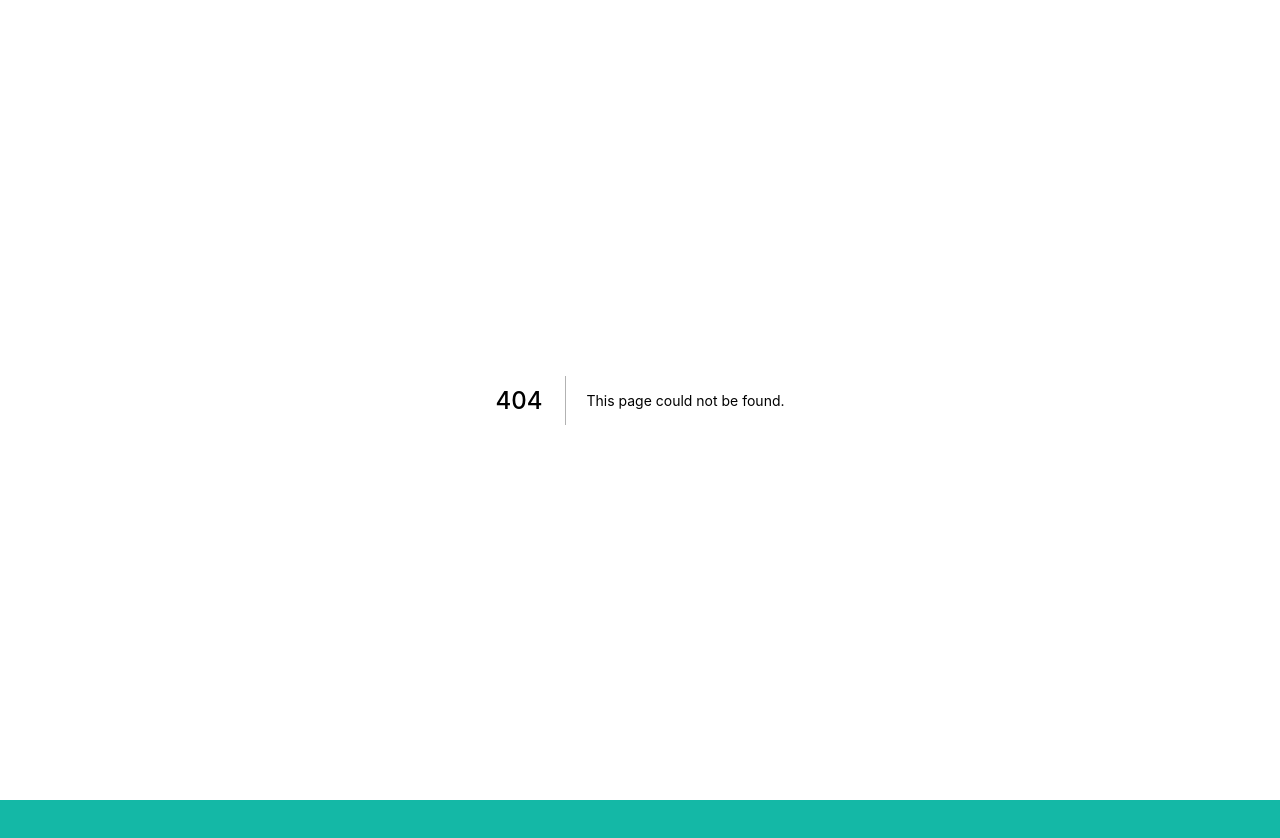
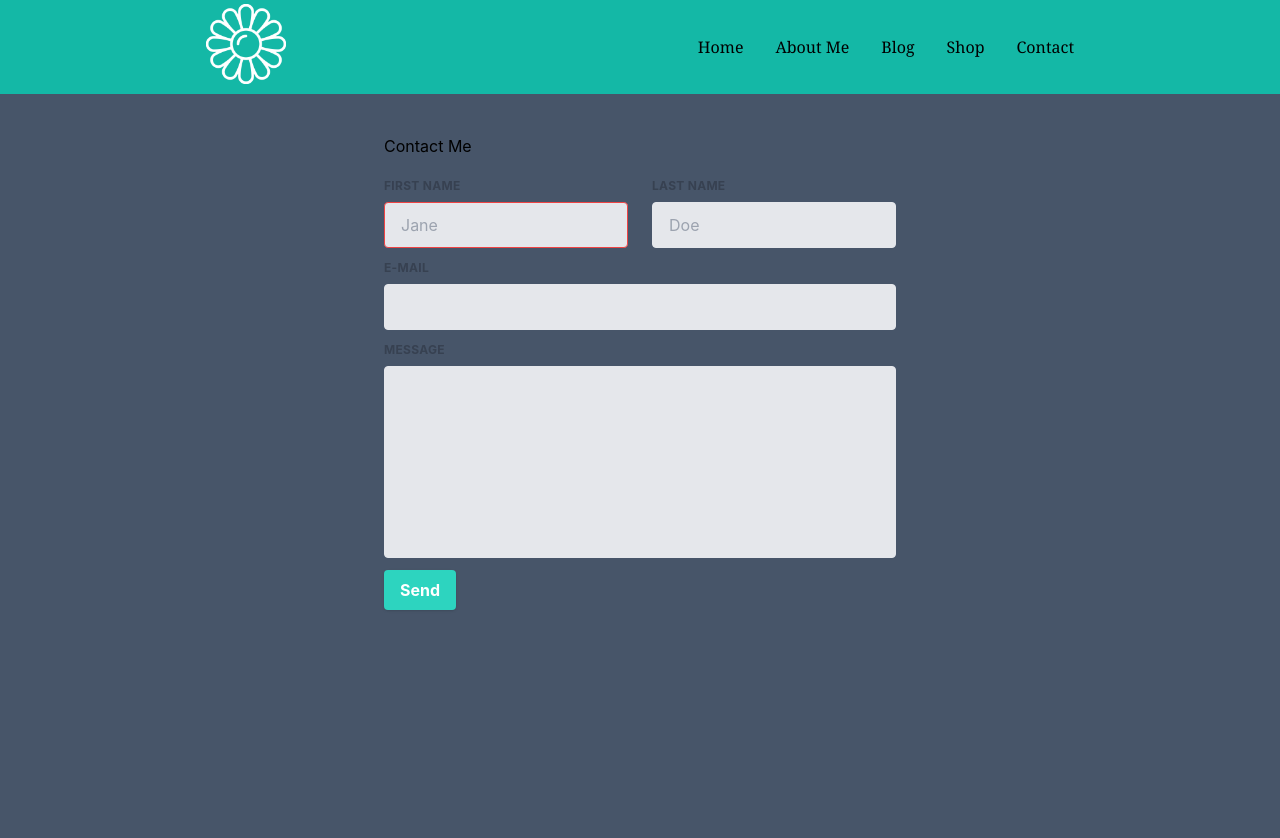
Before and after one commit to philsmithies/maelys_portfolio, a Next.js app in the folder web/: page /contact in a window 1280 px wide. Before the commit this address had no page. Shown: the top 838 px of the page. Before the commit the page ends 800 px from the top, so only its background shows below. Built offline with nearby package versions, Linux system fonts and the light colour scheme.

Commit message:
navbar updated

```diff
--- a/web/components/Navbar.js
+++ b/web/components/Navbar.js
@@ -12,7 +12,7 @@ const Navbar = () => {
   };
 
   return (
-    <nav className="container flex justify-around py-8 mx-auto bg-teal-500 w-screen sticky">
+    <nav className="container flex justify-around py-1 mx-auto bg-teal-500 w-screen sticky z-10">
       <div>
         <Image
           src="/daisy.png"
@@ -25,7 +25,7 @@ const Navbar = () => {
         <a href="/" className="hover:text-teal-600">
           Home
         </a>
-        <a href="/About" className="hover:text-teal-600">
+        <a href="/about" className="hover:text-teal-600">
           About Me
         </a>
         <a href="" className="hover:text-teal-600">
@@ -34,7 +34,7 @@ const Navbar = () => {
         <a href="" className="hover:text-teal-600">
           Shop
         </a>
-        <a href="" className="hover:text-teal-600">
+        <a href="/contact" className="hover:text-teal-600">
           Contact
         </a>
       </div>
--- /dev/null
+++ b/web/pages/contact.js
@@ -0,0 +1,28 @@
+import React from "react";
+import Head from "next/head";
+import Navbar from "../components/Navbar";
+import ContactForm from "../components/ContactForm";
+
+const Contact = () => {
+  return (
+    <>
+      <Head>
+        <title>Maëlys Cha: Illustrator</title>
+        <meta name="viewport" content="initial-scale=1.0, width=device-width" />
+      </Head>
+      <div>
+        <div className="bg-teal-500">
+          <Navbar />
+        </div>
+        <div className="h-screen bg-slate-600 pt-10 flex flex-col items-center">
+          <div>
+            <h1 className="pb-5">Contact Me</h1>
+            <ContactForm />
+          </div>
+        </div>
+      </div>
+    </>
+  );
+};
+
+export default Contact;
```
